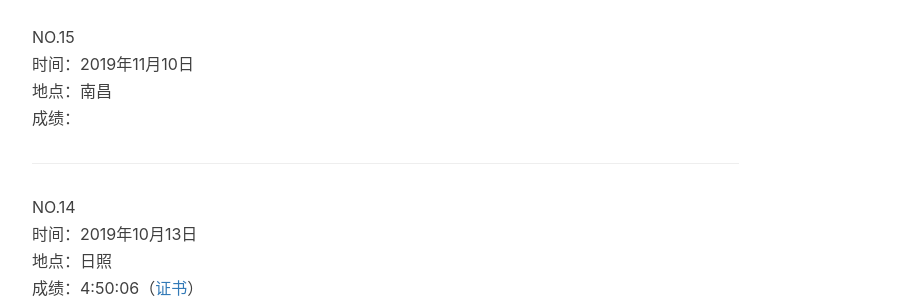
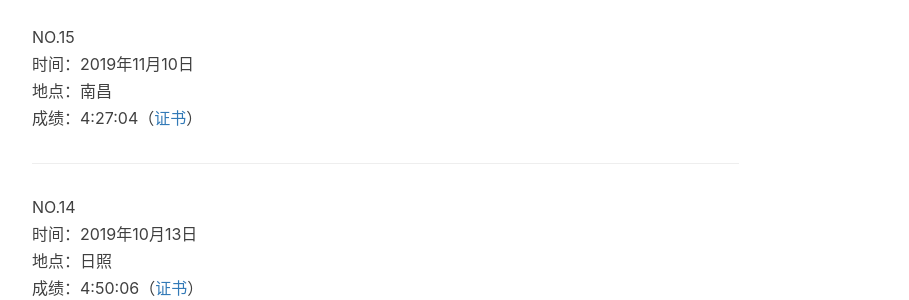
Before and after one commit to Davinly/davinly.github.io, a Jekyll site: the page built from _posts/2019-11-06-我的全马历程.md, in a window 1280 px wide and 900 px high, scrolled down 906 px. Shown: the part 152-452 px from the top of the window, without its empty margins (233-1142 px from the left). Built offline with Jekyll 4.4.1, drawn with Linux system fonts in a browser that asks for light colours; nearby versions of some CDN libraries; our own code applies the rules of GitHub Pages for plain Markdown files; comment, search, counter and statistics services are not loaded.

Commit message:
全马历程

```diff
--- a/_posts/2019-11-06-我的全马历程.md
+++ b/_posts/2019-11-06-我的全马历程.md
@@ -34,7 +34,7 @@ NO.16
 NO.15
 时间：2019年11月10日
 地点：南昌
-成绩：
+成绩：4:27:04（[证书](http://daichunlei.com/img/marathon_certificate/2019%E5%8D%97%E6%98%8C.jpg)）
 
 ----------
 
```
